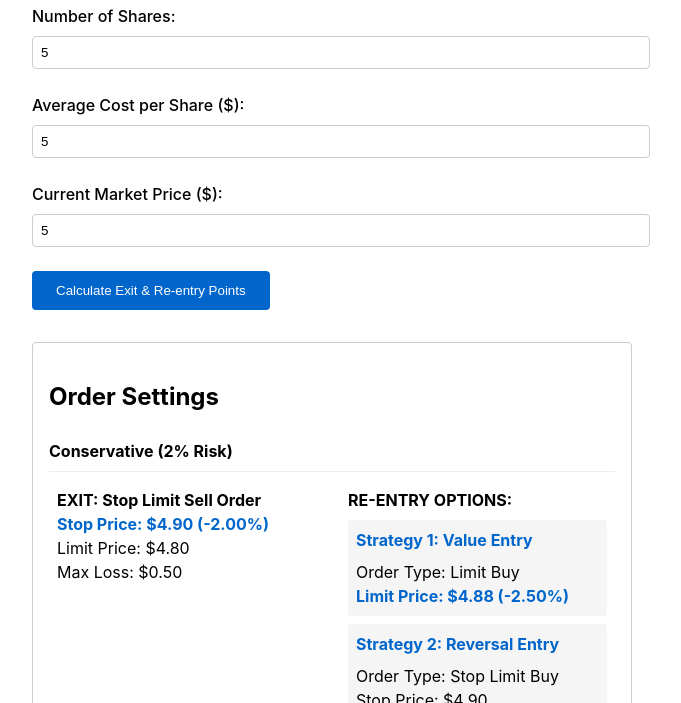
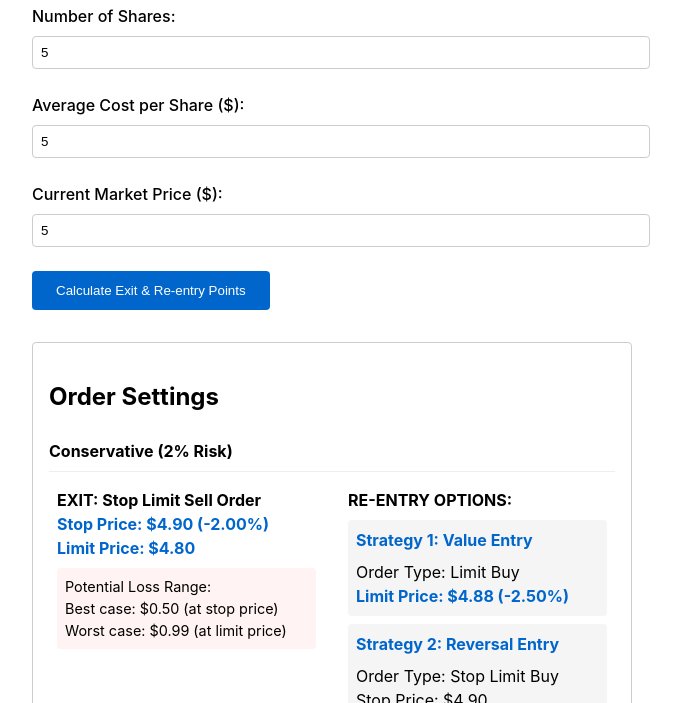
Before and after one commit to renoirb/stock-stop-loss-calculator, a plain HTML site: page index.html in a window 1280 px wide. Both pictures are taken after typing "5", "5", "5" into the empty fields and a click on the button "Calculate Exit & Re-entry Points". Shown: the part 97-800 px from the top of the page, without its empty margins (308-989 px from the left). Drawn offline with Linux system fonts and the light colour scheme.

Commit message:
LLM Prompt Output, Step 7
Using Claude v3.5 Sonnet

== Prompt ==

The Exit Max Loss is a bit misleading.

The Max Loss is in fact a range between whether it's sold at the Stop price, or up to the Limit price.

== Response ==

Ah yes, you're absolutely right! The Max Loss should show a range since the actual execution price could be anywhere between the Stop and Limit prices.

For your example ($22.01, 177 shares), Conservative risk now shows:
- Stop Price: $21.57
- Limit Price: $21.14
- Loss Range:
  - Best case: $77.92 (if sold at $21.57)
  - Worst case: $154.01 (if sold at $21.14)

This gives a much clearer picture of the potential outcomes. Is this more helpful for understanding the real risk range?

```diff
--- a/index.html
+++ b/index.html
@@ -76,6 +76,13 @@
             margin-bottom: 0.5rem;
             color: #0066cc;
         }
+        .loss-range {
+            margin-top: 0.5rem;
+            padding: 0.5rem;
+            background: #fff3f3;
+            border-radius: 4px;
+            font-size: 0.9em;
+        }
     </style>
 </head>
 <body>
@@ -131,9 +138,9 @@
             const currentPrice = Number(document.getElementById('currentPrice').value);
 
             const levels = {
-                conservative: calculateLevels(currentPrice, 0.02),  // 2% stop, 2.5% entry
-                moderate: calculateLevels(currentPrice, 0.05),      // 5% stop, 5.5% entry
-                aggressive: calculateLevels(currentPrice, 0.08)     // 8% stop, 8.5% entry
+                conservative: calculateLevels(currentPrice, 0.02),
+                moderate: calculateLevels(currentPrice, 0.05),
+                aggressive: calculateLevels(currentPrice, 0.08)
             };
 
             document.getElementById('results').style.display = 'block';
@@ -150,7 +157,7 @@
 
         function calculateLevels(currentPrice, riskPercentage) {
             const stopPrice = currentPrice * (1 - riskPercentage);
-            const reentryPrice = currentPrice * (1 - (riskPercentage + 0.005)); // Additional 0.5% down
+            const reentryPrice = currentPrice * (1 - (riskPercentage + 0.005));
 
             return {
                 stop: stopPrice,
@@ -160,13 +167,19 @@
 
         function formatExitLevel(stopPrice, currentPrice, shares) {
             const stopPercentage = ((currentPrice - stopPrice) / currentPrice * 100).toFixed(2);
-            const potentialLoss = ((currentPrice - stopPrice) * shares).toFixed(2);
+            const limitPrice = stopPrice * 0.98;
+            const stopLoss = ((currentPrice - stopPrice) * shares).toFixed(2);
+            const limitLoss = ((currentPrice - limitPrice) * shares).toFixed(2);
 
             return `
                 <strong>EXIT: Stop Limit Sell Order</strong><br>
                 <span class="price-level">Stop Price: $${stopPrice.toFixed(2)} (-${stopPercentage}%)</span><br>
-                Limit Price: $${(stopPrice * 0.98).toFixed(2)}<br>
-                Max Loss: $${potentialLoss}
+                <span class="price-level">Limit Price: $${limitPrice.toFixed(2)}</span>
+                <div class="loss-range">
+                    Potential Loss Range:<br>
+                    Best case: $${stopLoss} (at stop price)<br>
+                    Worst case: $${limitLoss} (at limit price)
+                </div>
             `;
         }
 
```
